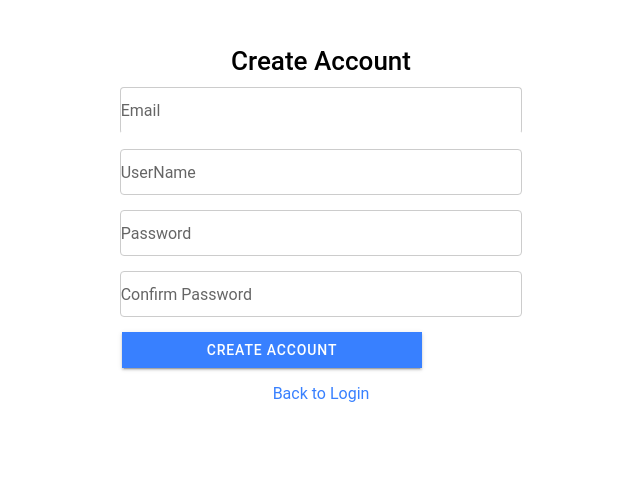
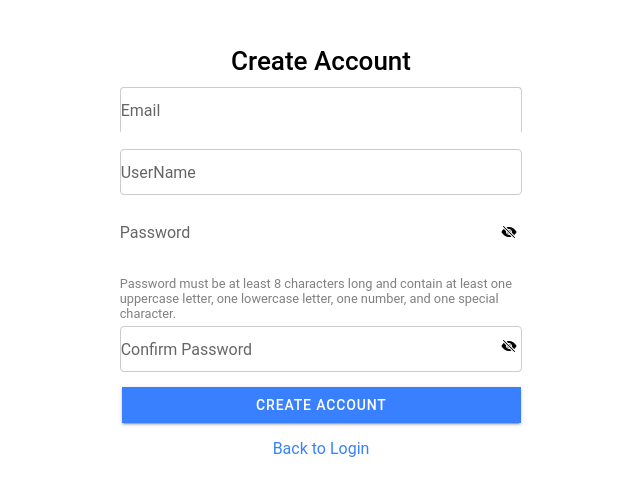
Before and after one commit to montanogilberto/pharmacyApp_Frontend_tabs, a React (Vite) app: page /create-account in a window 1280 px wide. Shown: the top 496 px of the page, without its empty margins (319-959 px from the left). Built offline with nearby package versions, Linux system fonts and the light colour scheme.

Commit message:
adding style to CreateAccount

```diff
--- a/src/pages/Authentication/CreateAccount.tsx
+++ b/src/pages/Authentication/CreateAccount.tsx
@@ -1,14 +1,17 @@
 // CreateAccount.tsx
 import React, { useState } from 'react';
-import { IonContent, IonPage, IonInput, IonGrid, IonRow, IonCol, IonLabel, IonToast, IonRouterLink, IonButton, IonText, IonItem  } from '@ionic/react';
+import { IonContent, IonPage, IonInput, IonGrid, IonRow, IonCol, IonLabel, IonToast, IonRouterLink, IonButton, IonText, IonItem, IonIcon  } from '@ionic/react';
 import IonTooltip from '@ionic/react';
 import { useHistory } from 'react-router-dom';
 import './../../master.css'
 import './CreateAccount.css'; // You can create a CSS file for styling if needed
+import { eye, eyeOff } from 'ionicons/icons';
 
 interface CreateAccountProps {
   onCreateAccountSuccess: () => void; // Function to call when account creation is successful
 }
+
+
 
 const CreateAccount: React.FC<CreateAccountProps> = ({ onCreateAccountSuccess }) => {
     const history = useHistory();
@@ -19,8 +22,48 @@ const CreateAccount: React.FC<CreateAccountProps> = ({ onCreateAccountSuccess })
     const [confirmPassword, setConfirmPassword] = useState('');
     const [loading, setLoading] = useState(false);
     const [message, setMessage] = useState<string | null>(null);
+    const [showPassword, setShowPassword] = useState(false); // State to toggle password visibility
+    const [showConfirmPassword, setShowConfirmPassword] = useState(false);
+    const [passwordStrength, setPasswordStrength] = useState('');
+    const [showPasswordMessage, setShowPasswordMessage] = useState(false);
+    const [passwordBorderColor, setPasswordBorderColor] = useState<string>('transparent');
+
 
     const [showEmailTooltip, setShowEmailTooltip] = useState(false);
+
+    const id = 0
+    const action = 1
+
+    const calculatePasswordStrength = (password: string): string => {
+        // Regular expression for password strength validation
+        // Example: At least 8 characters, at least one uppercase letter, one lowercase letter, one number, and one special character
+        const passwordRegex = /^(?=.*[a-z])(?=.*[A-Z])(?=.*\d)(?=.*[@$!%*?&])[A-Za-z\d@$!%*?&]{8,}$/;
+
+        if (password.length === 0) {
+          return '';
+        } else if (passwordRegex.test(password)) {
+          return 'strong';
+        } else if (password.length >= 8) {
+          return 'medium';
+        } else {
+          return 'weak';
+        }
+    };
+
+    const handlePasswordChange = (value: string) => {
+        setPassword(value);
+        setPasswordStrength(calculatePasswordStrength(value));
+        const strength = calculatePasswordStrength(value);
+        setPasswordStrength(strength);
+
+        // Set border color based on password strength
+        const borderColor =
+          strength === 'weak' ? 'red' :
+          strength === 'medium' ? 'orange' :
+          strength === 'strong' ? 'green' : 'transparent';
+
+        setPasswordBorderColor(borderColor);
+    };
 
     const handleMouseEnter = () => {
         setShowEmailTooltip(true);
@@ -37,23 +80,25 @@ const CreateAccount: React.FC<CreateAccountProps> = ({ onCreateAccountSuccess })
         setIsEmailValid(emailRegex.test(value));
     };
 
-  const validatePasswordStrength = (password: string): boolean => {
-    // Regular expression for password strength validation
-    // Example: At least 8 characters, at least one uppercase letter, one lowercase letter, one number, and one special character
-    const passwordRegex = /^(?=.*[a-z])(?=.*[A-Z])(?=.*\d)(?=.*[@$!%*?&])[A-Za-z\d@$!%*?&]{8,}$/;
-    return passwordRegex.test(password);
+    const togglePasswordVisibility = () => {
+        setShowPassword(!showPassword);
+    };
+
+    const toggleConfirmPasswordVisibility = () => {
+        setShowConfirmPassword(!showConfirmPassword);
     };
 
     const handleCreateAccount = async () => {
 
     // Validate password strength
-    if (!validatePasswordStrength(password)) {
+    if (!calculatePasswordStrength(password)) {
         setMessage('Password must be at least 8 characters long and contain at least one uppercase letter, one lowercase letter, one number, and one special character.');
         return;
     }
 
     // Validate password confirmation
     if (password !== confirmPassword) {
+        console.log()
         setMessage('Password and confirm password do not match.');
         return;
     }
@@ -61,19 +106,24 @@ const CreateAccount: React.FC<CreateAccountProps> = ({ onCreateAccountSuccess })
     console.log('Creating account...'); // Log account creation attempt
     setLoading(true); // Set loading to true when account creation process starts
 
+
     try {
-      // Implement your account creation logic here
-      // Example fetch request to an API endpoint
-      // Replace 'your-api-endpoint' with the actual endpoint URL
-      const response = await fetch('your-api-endpoint', {
+      const response = await fetch('https://smartloansbackend.azurewebsites.net/users', {
         method: 'POST',
         headers: {
           'Content-Type': 'application/json',
         },
         body: JSON.stringify({
+        users:
+        [
+            {
+                id,
                 email,
                 username,
                 password,
+                action
+            },
+        ],
         }),
       });
 
@@ -140,27 +190,44 @@ const CreateAccount: React.FC<CreateAccountProps> = ({ onCreateAccountSuccess })
                 ></IonInput>
 
                 <IonInput
-                  type="password"
+                    type={showPassword ? 'text' : 'password'}
                     value={password}
                     placeholder='Password'
-                  onIonChange={(e) => setPassword(e.detail.value!)}
-                  style={{ marginBottom: '15px', padding: '10px', border: '1px solid #ccc', borderRadius: '4px' }}
-                ></IonInput>
+                    onIonChange={(e) => handlePasswordChange(e.detail.value!)}
+                    style={{
+                        marginBottom: '15px',
+                        padding: '10px',
+                        borderBottom: `2px solid ${passwordBorderColor}`
+                      }}
+                    />
 
+                    <p style={{ color: 'gray', fontSize: '0.8em', margin: '5px 0', display: 'inline-block' }}>
+                    Password must be at least 8 characters long and contain at least one uppercase letter, one lowercase letter, one number, and one special character.
+                    </p>
+
+                    <IonIcon
+                    slot="end"
+                    icon={showPassword ? eye : eyeOff}
+                    onClick={togglePasswordVisibility}
+                    style={{ position: 'absolute', top: '46%', transform: 'translateY(-50%)', right: '10px', cursor: 'pointer', zIndex: 2 }}
+                />
                 <IonInput
-                  type="password"
+                    type={showConfirmPassword ? 'text' : 'password'}
                     value={confirmPassword}
                     placeholder='Confirm Password'
                     onIonChange={(e) => setConfirmPassword(e.detail.value!)}
-                  style={{ marginBottom: '15px', padding: '10px', border: '1px solid #ccc', borderRadius: '4px' }}
-                ></IonInput>
-
+                    style={{ marginBottom: '15px', padding: '10px', border: '1px solid #ccc', borderRadius: '4px', position: 'relative', zIndex: 1 }}
+                    />
+                    <IonIcon
+                    slot="end"
+                    icon={showConfirmPassword ? eye : eyeOff}
+                    onClick={toggleConfirmPasswordVisibility}
+                    style={{ position: 'absolute', top: '71%', transform: 'translateY(-50%)', right: '10px', cursor: 'pointer', zIndex: 2 }}
+                    />
                 <IonButton
                 type="submit"
                 expand="full"
-                    className="ion-button"
                 disabled={loading}
-                    style={{ width: '100%', maxWidth: '300px' }} // Adjust width as needed
                 >
                 {loading ? 'Creating account...' : 'Create Account'}
                 </IonButton>
--- a/src/pages/Authentication/Login.tsx
+++ b/src/pages/Authentication/Login.tsx
@@ -18,7 +18,8 @@ const Login: React.FC<LoginProps> = ({ onLoginSuccess }) => {
 
   console.log('Props:', { onLoginSuccess }); // Log received props
 
-  const handleLogin = async () => {
+  const handleLogin = async (e: React.FormEvent) => {
+    e.preventDefault();
     console.log('Logging in...'); // Log login attempt
     setLoading(true); // Set loading to true when login process starts
 
@@ -72,7 +73,7 @@ const Login: React.FC<LoginProps> = ({ onLoginSuccess }) => {
                 color="danger"
                 position="top"
               />
-              <form onSubmit={(e) => { e.preventDefault(); handleLogin(); }}>
+              <form onSubmit={handleLogin}>
                 <IonLabel position="floating">Username</IonLabel>
                 <IonInput
                   type="text"
```
Also changed, not shown: 25 other files (tests, documents, lock files or other folders). Lines whose indentation alone changed are shown as unchanged.
